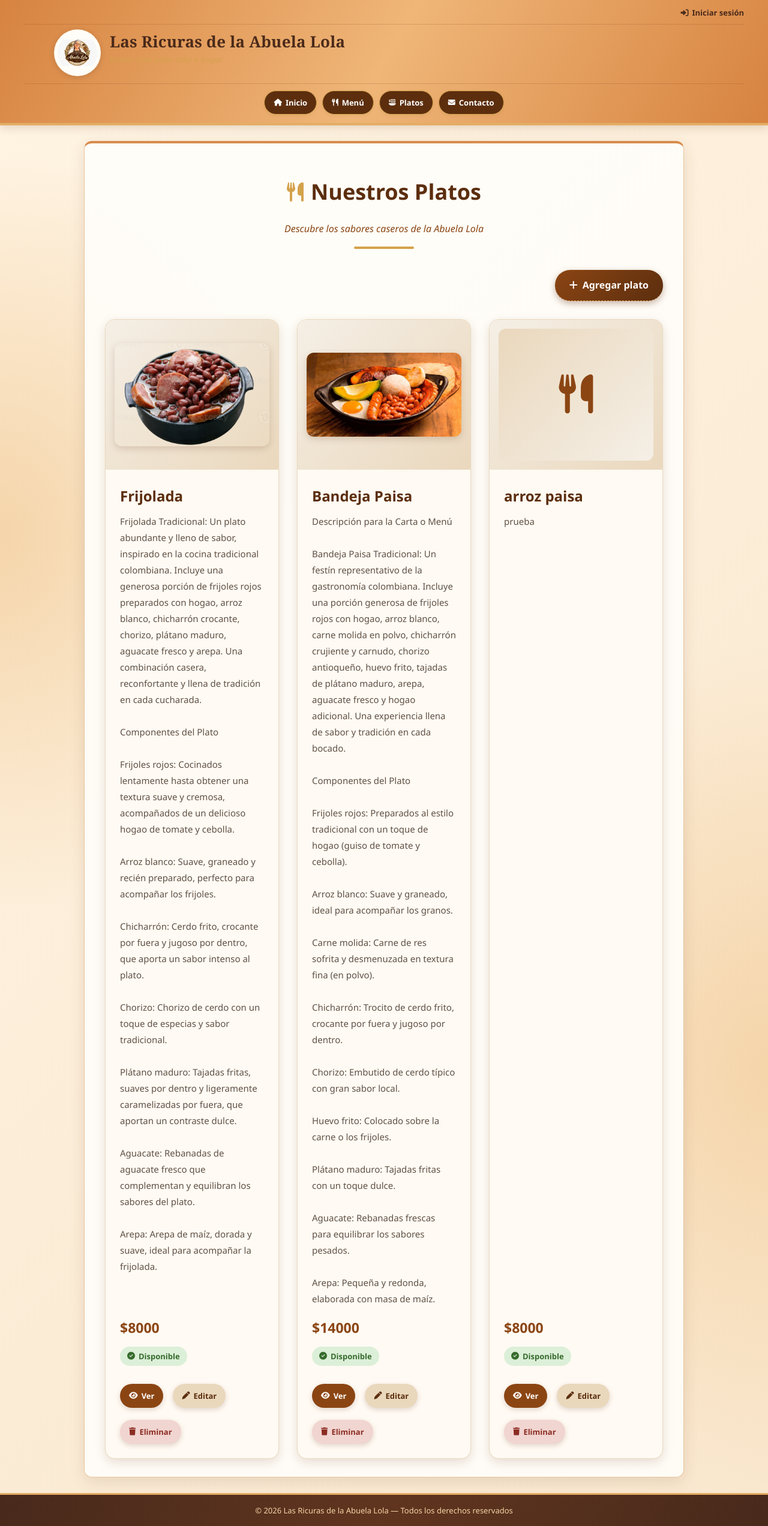
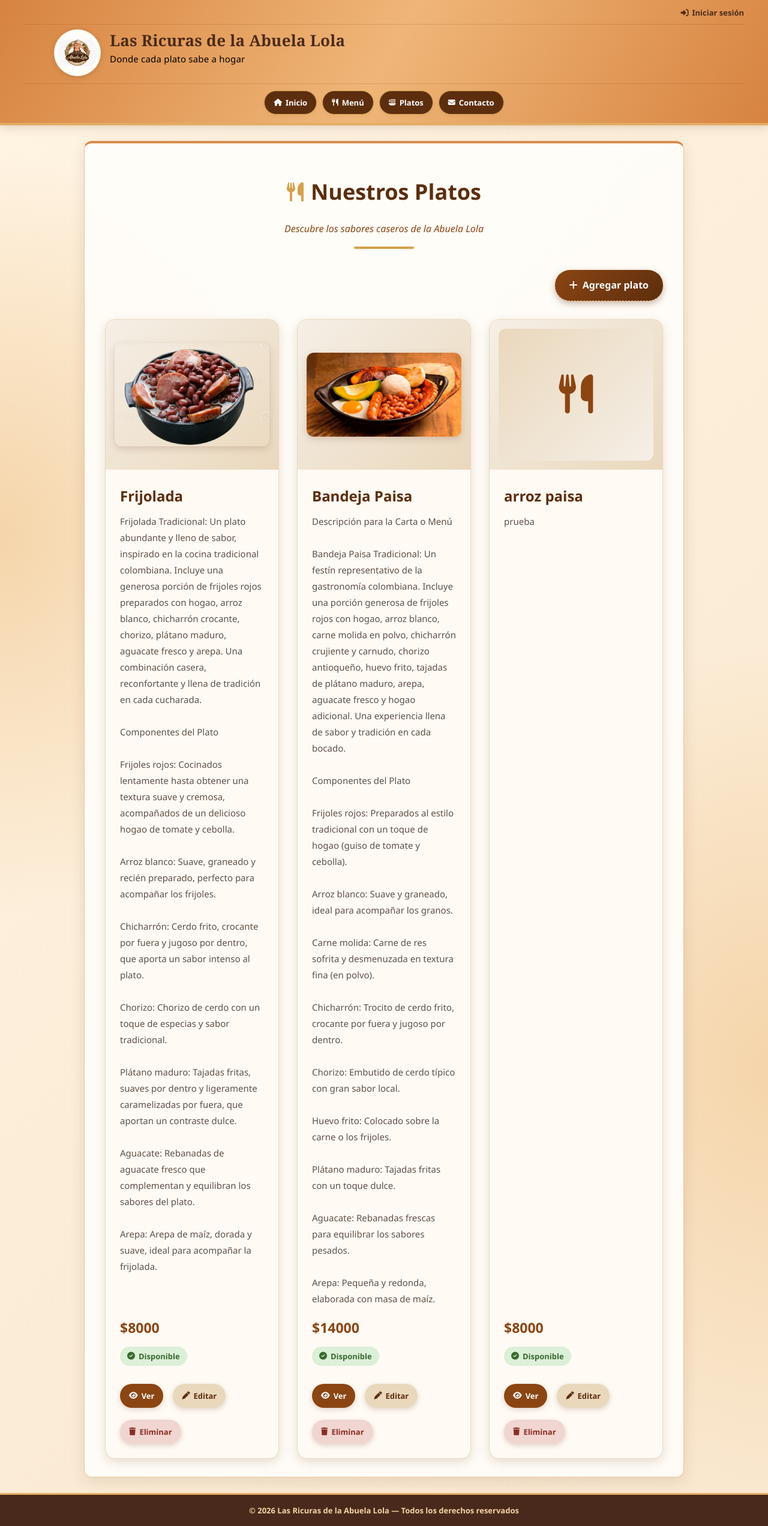
Before and after one commit to dannacharitsanchez56-crypto/Ricuras_de_la_abuela_Lola, a Django app: page /platos/ in a window 1280 px wide. Shown: the whole page at 60% size. Run offline with Django 5.2, Linux system fonts and the light colour scheme; data comes from the database, SQL or seed files in the repository.

Commit message:
cambios en la plantilla

```diff
--- a/las_ricuras/templates/base.html
+++ b/las_ricuras/templates/base.html
@@ -130,9 +130,9 @@
         }
 
         .marca .lema {
-            font-size: 13px; /* Letra más pequeña */
-            color: #d4a24c;
-            font-style: italic;
+            font-size: 15px; /* Letra más pequeña */
+            color: #000000;
+            font-style: Georgia, 'Times New Roman', serif;;
             font-weight: 500;
             letter-spacing: .2px;
         }
@@ -259,20 +259,22 @@
             transform: translateY(-1px);
         }
 
-        footer {
+               footer {
             position: relative;
             z-index: 1;
-            background: linear-gradient(110deg, #48291b, #60351f, #48291b);
+            background: #48291b;
             color: #f4d4a5;
             text-align: center;
-            padding: 15px; /* Footer un poco más compacto */
+            padding: 15px;
             font-size: 13px;
+            font-weight: 600;
             margin-top: auto;
-            border-top: 3px solid var(--dorado);
+            border-top: 3px solid #e4ad65;
         }
 
         footer p {
             margin-bottom: 0;
+            color: #f4d4a5;
         }
 
         /* Estilos particulares de la página de inicio de sesión */
```
